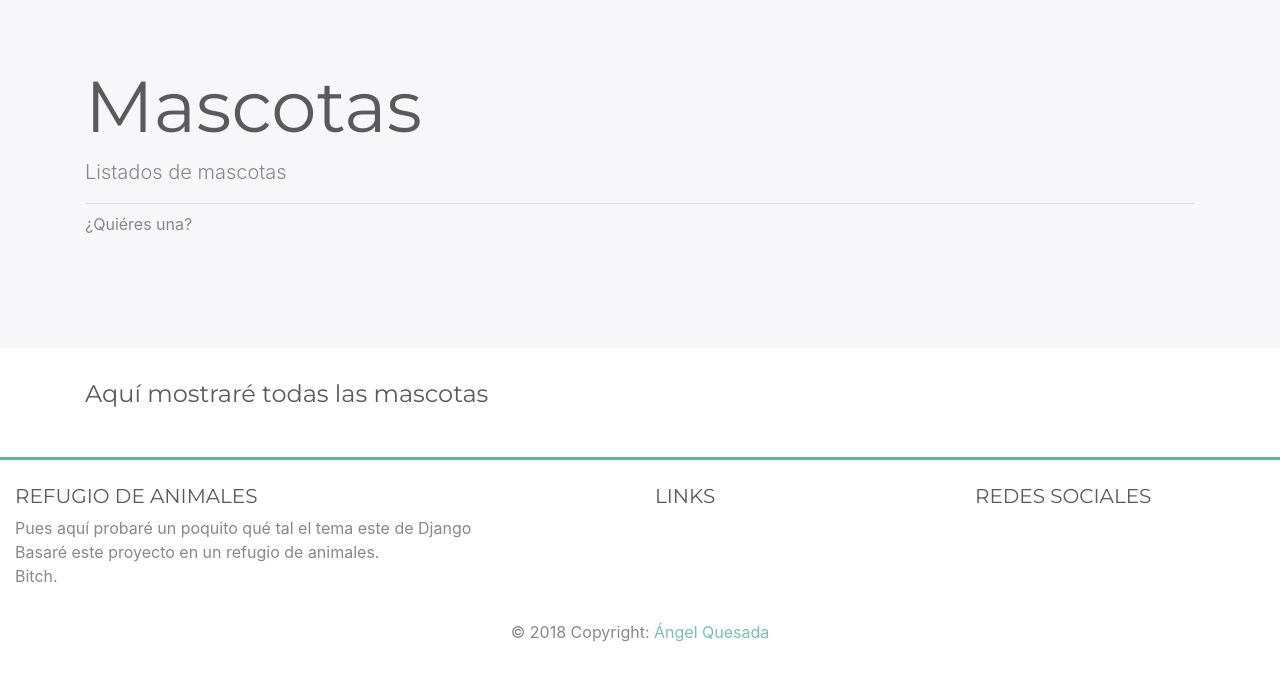
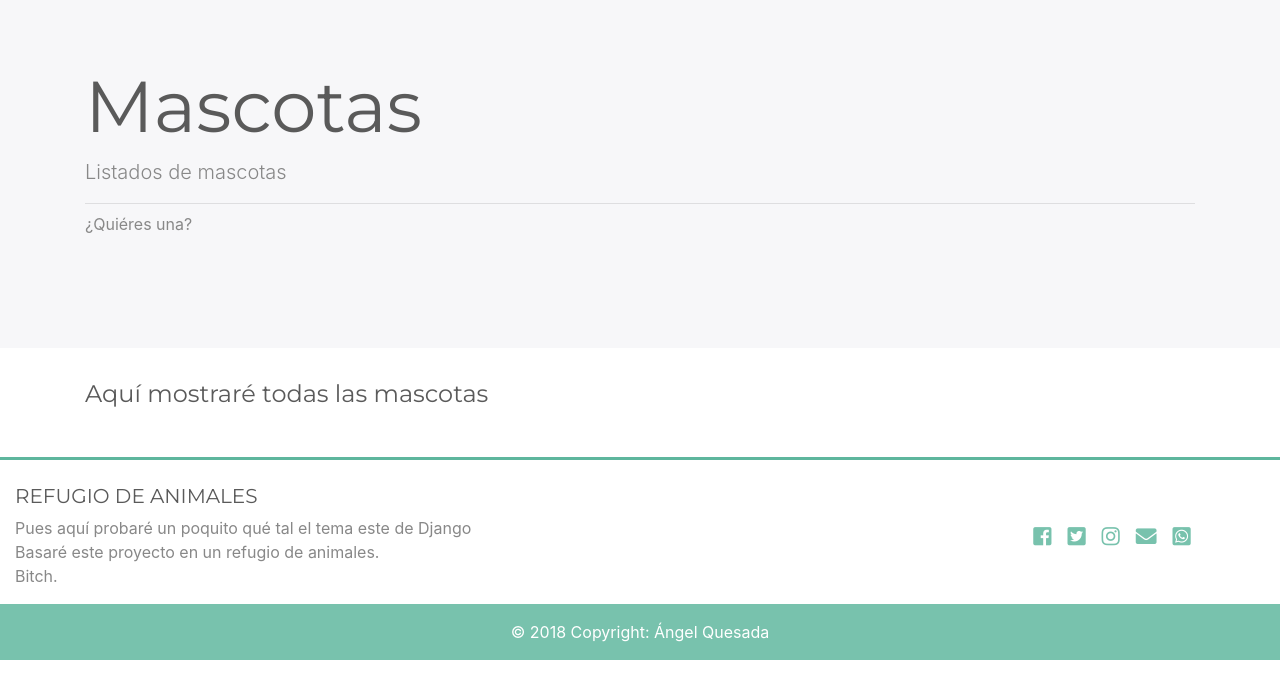
Before and after one commit to AngelQuesada-zz/django_codigofacilito, a Django app: page /mascota/ in a window 1280 px wide. Shown: the part 57-756 px from the top of the page. Run offline with Django 3.2, Linux system fonts and the light colour scheme; parts of the project's set-up code (start-up, migrations or seed data) failed here and were passed over; some libraries are stand-ins or nearby versions.

Commit message:
General: Añadidas las redes sociales, pequeñas mejoras en el diseño
- Se han añadido las redes sociales
- Se han hecho pequeñas mejoras en el diseño del footer

```diff
--- a/refugio/refugio/static/css/estilos.css
+++ b/refugio/refugio/static/css/estilos.css
@@ -2,6 +2,32 @@
     margin-bottom:3rem;
 }
 
+
+
+/*
+==============================
+    Footer
+==============================
+*/
+
 footer{
     border-top:3px solid #5eb69d;
 }
+
+footer ul.redes_sociales{
+    float:left;
+}
+
+footer ul.redes_sociales > li {
+    float: left;
+    margin-right:1rem;
+    font-size:1.3rem;
+    cursor:pointer;
+}
+
+footer .footer-copyright{
+    color:white;
+}
+footer .footer-copyright a{
+    color: white;
+}
--- a/refugio/templates/base/base.html
+++ b/refugio/templates/base/base.html
@@ -59,16 +59,23 @@
                 </div>
                 <hr class="clearfix w-100 d-md-none pb-3">
                 <div class="col-md-3 mb-md-0 mb-3">
-                    <h5 class="text-uppercase">Links</h5>
+                    <!-- <h5 class="text-uppercase">Links</h5> -->
                     <ul class="list-unstyled">
                     </ul>
                 </div>
-                <div class="col-md-3 mb-md-0 mb-3">
-                    <h5 class="text-uppercase">Redes Sociales</h5>
+                <div class="col-md-3 mb-md-0 mb-3 d-flex justify-content-center align-self-center">
+
+                    <ul class='list-unstyled redes_sociales text-primary'>
+                        <li><i class="fab fa-facebook-square"></i></li>
+                        <li><i class="fab fa-twitter-square"></i></li>
+                        <li><i class="fab fa-instagram"></i></li>
+                        <li><i class="fas fa-envelope"></i></li>
+                        <li><i class="fab fa-whatsapp-square"></i></li>
+                    </ul>
                 </div>
             </div>
         </div>
-        <div class="footer-copyright text-center py-3">© 2018 Copyright:
+        <div class="footer-copyright bg-primary text-center py-3">© 2018 Copyright:
             <a href="#"> Ángel Quesada</a>
         </div>
     </footer>
```
